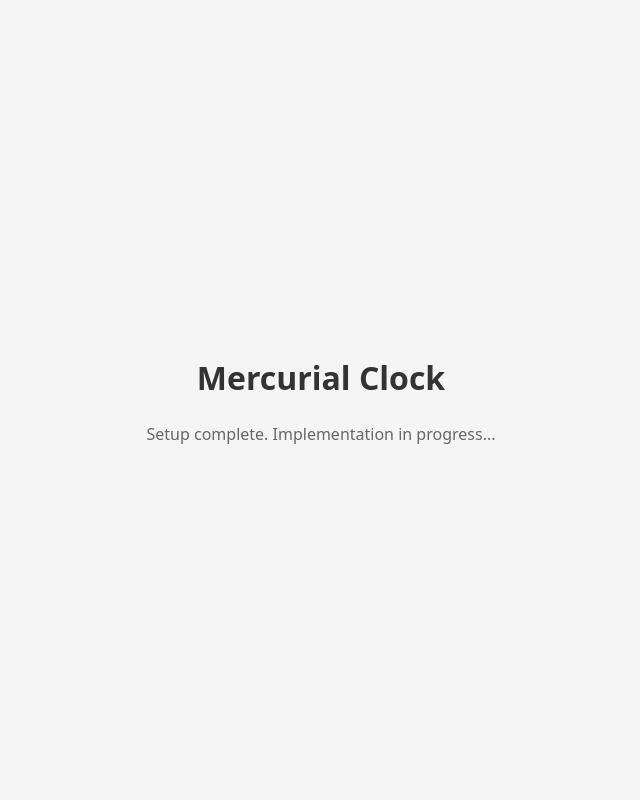
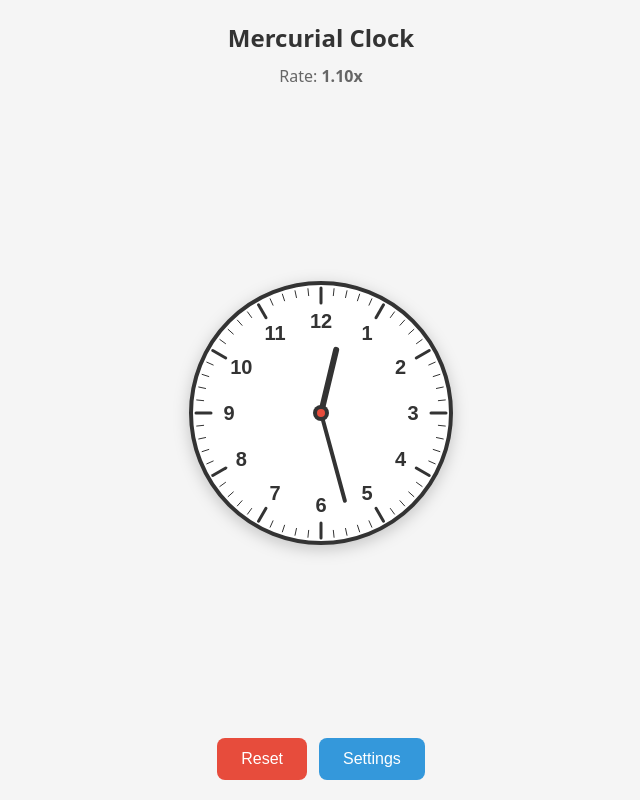
Before and after one commit to momiom/mercurial-clock, a Svelte app: page / in a window 1280 px wide. Shown: the whole page, without its empty margins (319-959 px from the left). Built offline with nearby package versions, Linux system fonts and the light colour scheme.

Commit message:
feat(app): implement App root component

```diff
--- a/src/App.svelte
+++ b/src/App.svelte
@@ -1,28 +1,162 @@
 <script lang="ts">
-  // Mercurial Clock - Main App Component
+  /**
+   * Mercurial Clock - ルートコンポーネント
+   */
+  import { onDestroy } from 'svelte';
+  import { createMercurialTimeStore } from './lib/core/mercurialTime';
+  import { settings } from './lib/stores/settings';
+  import type { Settings } from './lib/core/types';
+  import ClockContainer from './lib/components/clock/ClockContainer.svelte';
+  import SettingsModal from './lib/components/SettingsModal.svelte';
+  import Button from './lib/components/Button.svelte';
+
+  // 時間ストアを作成
+  const timeStore = createMercurialTimeStore($settings.rate);
+
+  // モーダル開閉状態
+  let isModalOpen = false;
+
+  /**
+   * カラーモードを適用
+   */
+  function applyColorMode(mode: 'system' | 'light' | 'dark') {
+    const root = document.documentElement;
+    root.classList.remove('light', 'dark');
+    if (mode !== 'system') {
+      root.classList.add(mode);
+    }
+  }
+
+  /**
+   * 時刻表示用フォーマット
+   */
+  function formatTime(date: Date): string {
+    return date.toLocaleTimeString('ja-JP', {
+      hour: '2-digit',
+      minute: '2-digit',
+      second: '2-digit',
+    });
+  }
+
+  /**
+   * リセットハンドラ
+   */
+  function handleReset() {
+    timeStore.reset();
+  }
+
+  /**
+   * 設定適用ハンドラ
+   */
+  function handleApplySettings(event: CustomEvent<Settings>) {
+    const newSettings = event.detail;
+    settings.set(newSettings);
+
+    // 倍率が変更された場合は時間ストアも更新
+    if (newSettings.rate !== $timeStore.rate) {
+      timeStore.setRate(newSettings.rate);
+    }
+
+    isModalOpen = false;
+  }
+
+  /**
+   * 設定キャンセルハンドラ
+   */
+  function handleCancelSettings() {
+    isModalOpen = false;
+  }
+
+  // カラーモードの反映（リアクティブ）
+  $: applyColorMode($settings.colorMode);
+
+  // クリーンアップ
+  onDestroy(() => {
+    timeStore.destroy();
+  });
 </script>
 
-<main>
-  <h1>Mercurial Clock</h1>
-  <p>Setup complete. Implementation in progress...</p>
+<main class="app">
+  <header class="header">
+    <h1 class="title">Mercurial Clock</h1>
+    <p class="rate-display">
+      Rate: <strong>{$settings.rate.toFixed(2)}x</strong>
+    </p>
+  </header>
+
+  <section class="clock-section">
+    <ClockContainer
+      time={$timeStore.displayTime}
+      showSecondHand={$settings.showSecondHand}
+      showNumbers={$settings.showNumbers}
+      theme={$settings.theme}
+    />
+
+    {#if $settings.showDigitalTime}
+      <p class="digital-time">{formatTime($timeStore.displayTime)}</p>
+    {/if}
+  </section>
+
+  <nav class="button-group">
+    <Button variant="danger" on:click={handleReset}>Reset</Button>
+    <Button variant="primary" on:click={() => (isModalOpen = true)}>
+      Settings
+    </Button>
+  </nav>
 </main>
 
+{#if isModalOpen}
+  <SettingsModal
+    settings={$settings}
+    on:apply={handleApplySettings}
+    on:cancel={handleCancelSettings}
+  />
+{/if}
+
 <style>
-  main {
+  .app {
     display: flex;
     flex-direction: column;
     align-items: center;
-    justify-content: center;
     min-height: 100vh;
     padding: 20px;
+    gap: 20px;
   }
 
-  h1 {
-    margin-bottom: 20px;
+  .header {
+    text-align: center;
+  }
+
+  .title {
+    margin-bottom: 8px;
+    font-size: 1.5rem;
     color: var(--text-color);
   }
 
-  p {
+  .rate-display {
     color: var(--text-muted);
+    font-size: 1rem;
+  }
+
+  .clock-section {
+    display: flex;
+    flex-direction: column;
+    align-items: center;
+    gap: 20px;
+    flex: 1;
+    justify-content: center;
+  }
+
+  .digital-time {
+    font-size: 1.5rem;
+    font-family: monospace;
+    color: var(--text-color);
+  }
+
+  .button-group {
+    display: flex;
+    gap: 12px;
+    flex-wrap: wrap;
+    justify-content: center;
   }
 </style>
```
